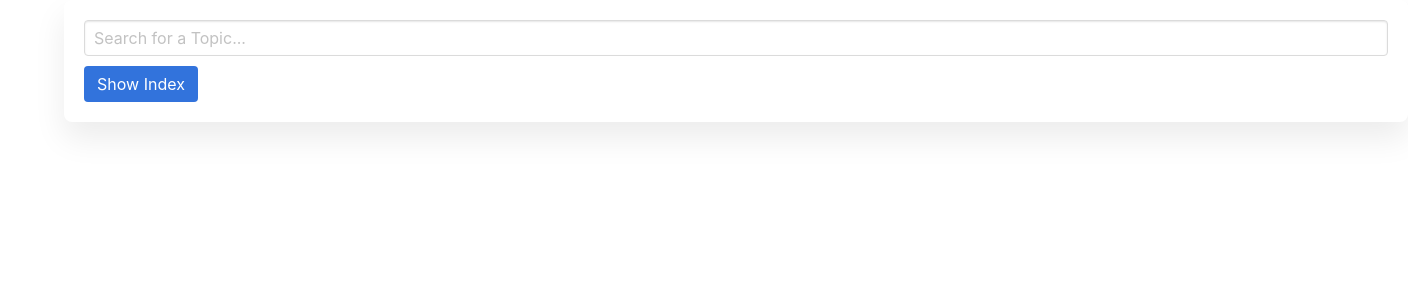
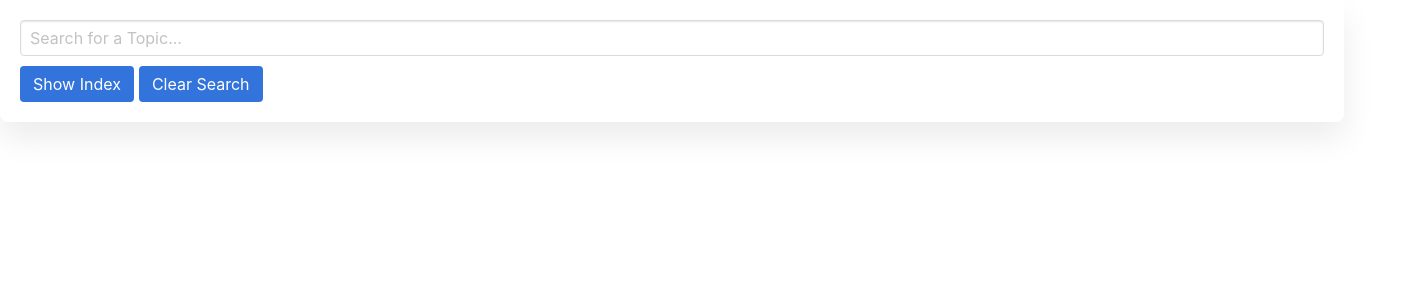
Before and after one commit to mdrafiqux/mule, a React (Create React App) app: page / in a window 1280 px wide. Shown: the top 300 px of the page, 1408 px wide, since content can reach past the window. Built offline with nearby package versions, Linux system fonts and the light colour scheme.

Commit message:
js changes

```diff
--- a/src/App.js
+++ b/src/App.js
@@ -6,13 +6,24 @@ import GoToTop from "./GoToTop";
 const App = () => {
   const [searchTerm, setSearchTerm] = useState("");
   const [show, setShow] = useState(false);
+  const [message, setMessage] = useState('');
+  const handleChange = event => {
+    setSearchTerm(event.target.value);
+  };
+  const handleClick = () => {
+    // 👇️ clear input value
+    setSearchTerm('');
+    document.getElementById('searchcontrol').value='';
+    document.getElementById("searchcontrol").focus();
+  };
   return (
     <>
-      <div className="container">
+      <div className="container sticky-div">
         <div className="app">
           {/* <h2 className="mainheading">Search for Mule Docs</h2> */}
-          <div className="sticky-div">
+
           <input
+          id="searchcontrol"
             type="text"
             className="input"
             placeholder="Search for a Topic..."
@@ -22,8 +33,9 @@ const App = () => {
           />
           <div>
            <button className="button is-link " type="button" onClick={()=>setShow(!show)}>{show === true ? "Hide Index" : "Show Index"}</button>
+           <button className="button is-link " type="button" onClick={handleClick}>Clear Search</button>
            </div>
-           </div>
+
           {MULEDATA.filter((val) => {
             if (searchTerm === "") {
               // return val;
@@ -46,8 +58,8 @@ const App = () => {
               </div>
             );
           })}
-
-
+        </div>
+      </div>
       <div className="container pad-lr-20 m-top-135">
 
 
@@ -99,8 +111,6 @@ const App = () => {
         }
 
       </div>
-      </div>
-      </div>
       <div className="wrapper-div">
       <GoToTop />
       </div>
--- a/src/index.css
+++ b/src/index.css
@@ -81,6 +81,7 @@ ul li:last-child{
 }
 .button{
   margin-bottom: 10px;
+  margin-right: 5px;
 }
 .paragraph a{
   text-decoration: underline;
```
